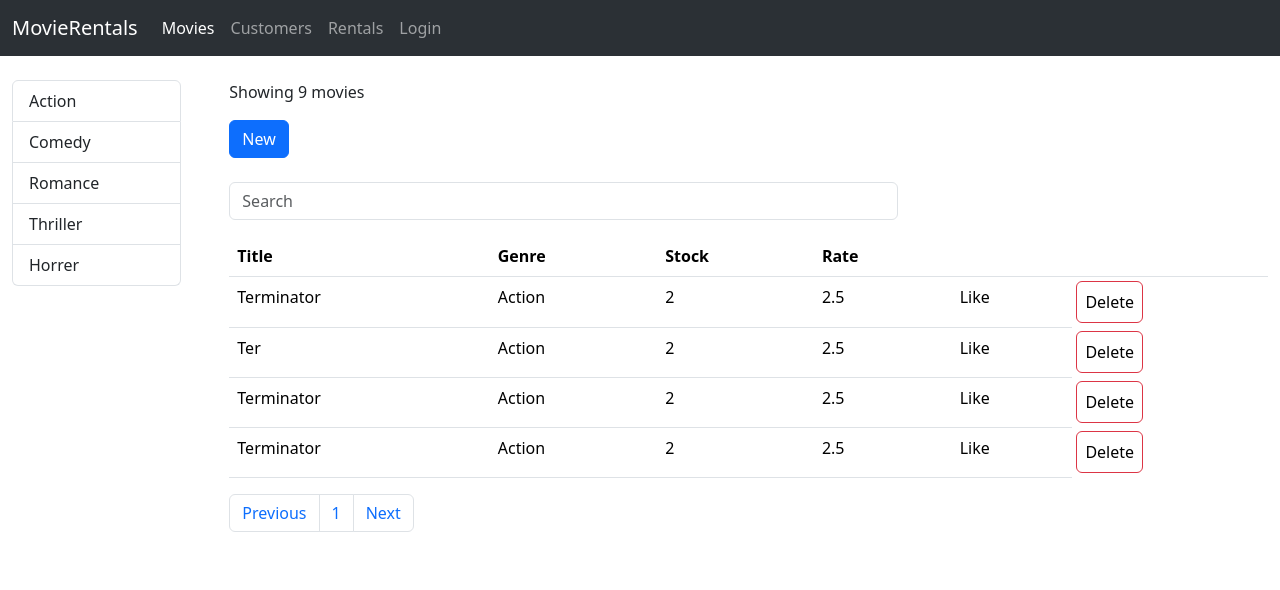
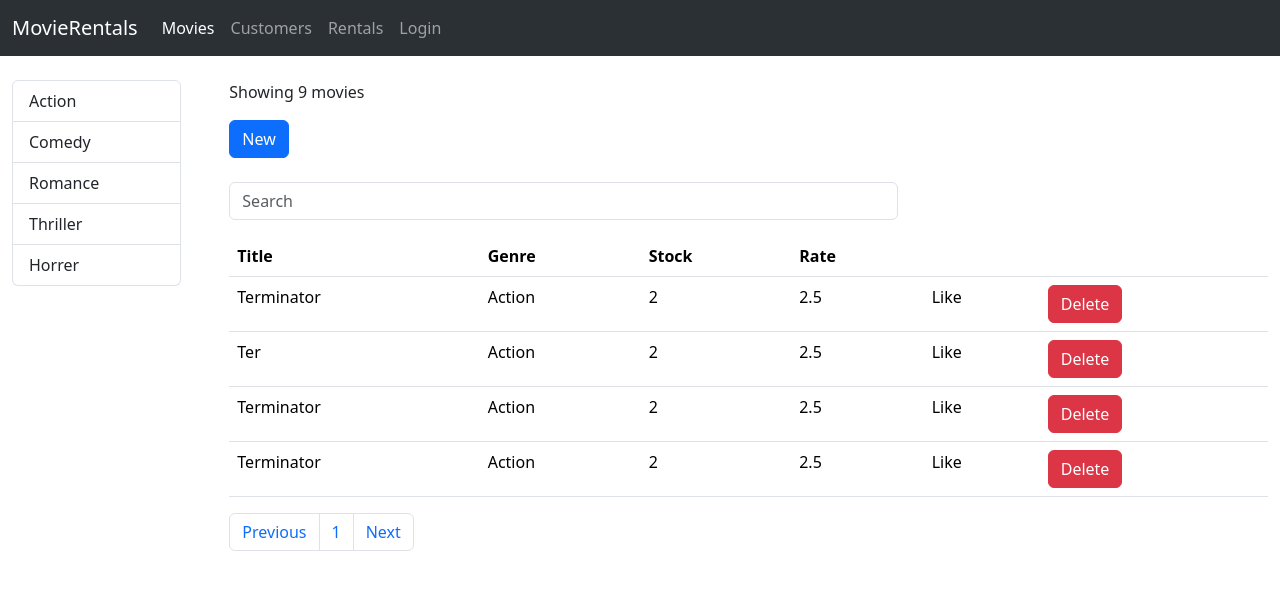
Before and after one commit to KartikMakhloga/Movies-App, a React (Create React App) app: page / in a window 1280 px wide. Shown: the top 590 px of the page. Built offline with nearby package versions, Linux system fonts and the light colour scheme.

Commit message:
adding files

```diff
--- a/src/Table.jsx
+++ b/src/Table.jsx
@@ -58,9 +58,11 @@ class Table extends React.Component {
                   <td>{el.stock}</td>
                   <td>{el.rate}</td>
                   <td>Like</td>
-                  <button type="button" class="btn btn-outline-danger m-1">
-                    Delete
-                  </button>
+                  <td>
+                    <button type="button" class="btn btn-danger">
+                      Delete
+                    </button>
+                  </td>
                 </tr>
               );
             })}
```
